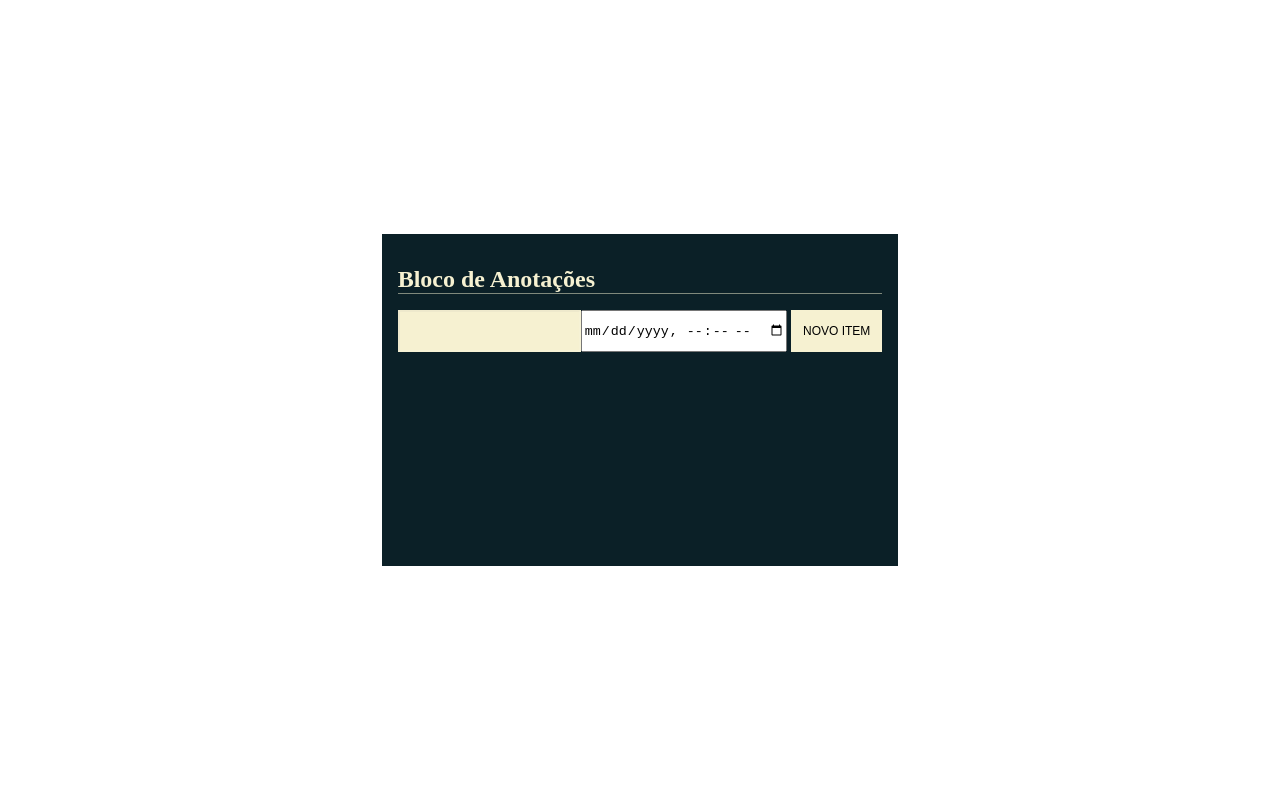
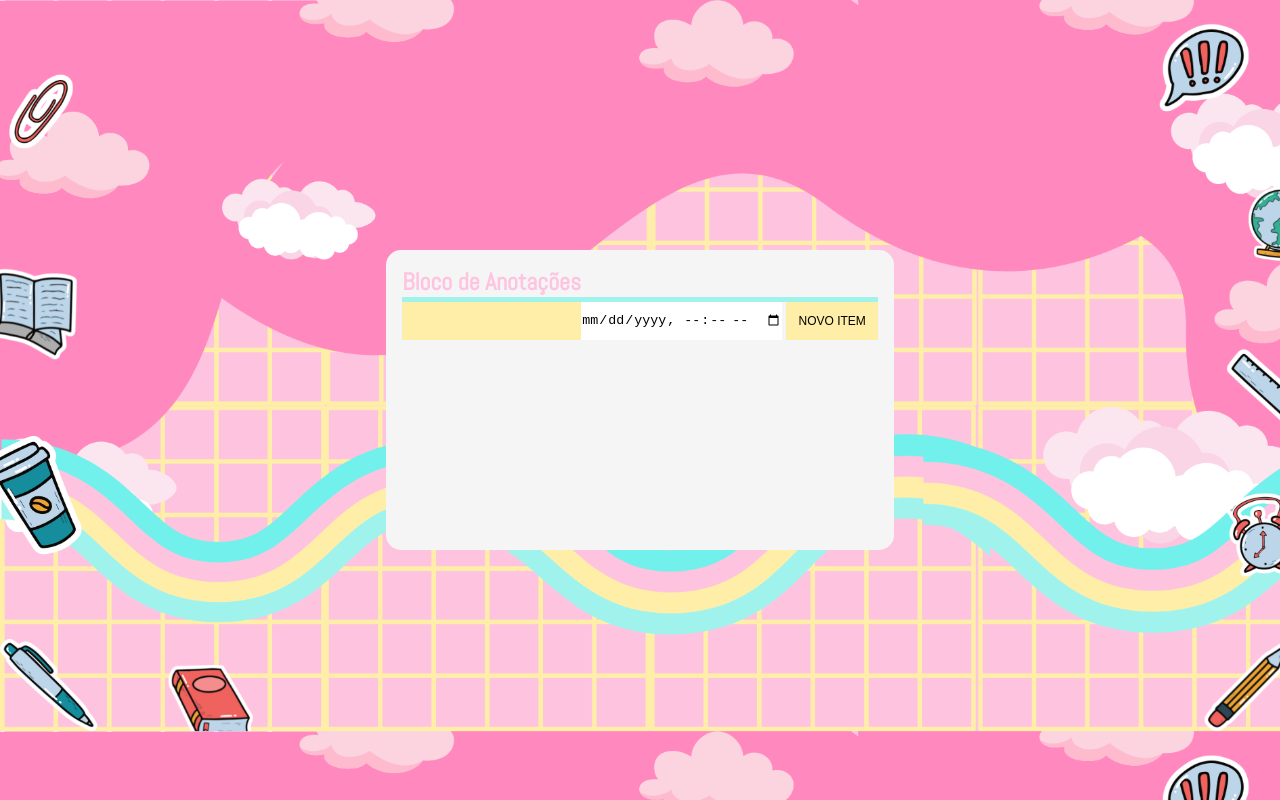
Before and after one commit to Kathleenfs/ProjetoBlocoDeAnotacao, a website with bundled scripts: page index.html in a window 1280 px wide. Built offline with nearby package versions, Linux system fonts and the light colour scheme; a web font is replaced by a local one.

Commit message:
CSS AJUSTADO

```diff
--- /dev/null
+++ b/assets/css/cores.css
@@ -0,0 +1,7 @@
+:root {
+    --rosa: #ff89bf;
+    --rosa-claro: #fec3df;
+    --amarelo: #ffeea8;
+    --azul: #72f0ec;
+    --azul-claro: #a0f3ed;
+}
--- /dev/null
+++ b/assets/css/reset.css
@@ -0,0 +1,14 @@
+@import url('https://fonts.googleapis.com/css2?family=Abel&display=swap');
+
+body {
+    font-family: 'Abel', sans-serif;
+}
+
+* {
+    margin: 0;
+    padding: 0;
+    box-sizing: border-box;
+    list-style: none;
+    border: none;
+
+}
--- a/assets/css/style.css
+++ b/assets/css/style.css
@@ -1,5 +1,6 @@
-body {
-  margin: 0;
+.interface {
+  background-image: url(../img/back.png);
+  background-size: 1300px, 300px;
 }
 
 .app {
@@ -10,19 +11,10 @@ body {
   min-height: 100vh;
 }
 
-.todo-list {
-  background-color: #0B2027;
-  font-family: "Space Mono", monospace;
-  padding: 1rem;
-  min-width: 400px;
-  min-height: 300px;
-}
-
 .title {
-  border-bottom: 1px solid rgba(246, 241, 209, 0.5);
+  border-bottom: 1px solid var(--amarelo);
   font-size: 1.5rem;
-  font-family: "BioRhyme", serif;
-  color: #F6F1D1;
+  color: var(--azul);
 }
 
 .form {
@@ -39,26 +31,23 @@ body {
 
 .form-input {
   outline: none;
-  background-color: #F6F1D1;
-  border-color: rgba(255, 255, 255, 0.1);
+  background-color: var(--amarelo);
+  border-color: var(--azul);
 }
 
 .form-button {
   border: 1px;
-  background: #F6F1D1;
+  background: var(--amarelo);
   text-transform: uppercase;
   cursor: pointer;
   margin-left: 0.25rem;
 }
 
 .form-button:hover {
-  color: #F6F1D1;
-  background: rgba(246, 241, 209, 0.1);
+  color: var(--amarelo);
+  background: #ff5d95;
 }
 
-body {
-  margin: 0;
-}
 
 .app {
   display: flex;
@@ -69,44 +58,48 @@ body {
 }
 
 .todo-list {
-  background-color: #0B2027;
-  font-family: "Space Mono", monospace;
+  background-color: #f5f5f5;
   padding: 1rem;
   min-width: 400px;
   min-height: 300px;
+  border-radius: 15px;
 }
 
 .title {
-  border-bottom: 1px solid rgba(246, 241, 209, 0.5);
+  border-bottom: 5px solid var(--azul-claro);
   font-size: 1.5rem;
-  font-family: "BioRhyme", serif;
-  color: #F6F1D1;
+  color: var(--rosa-claro);
 }
 
 .form {
   display: flex;
   justify-content: center;
 }
-.form-input, .form-button {
+
+.form-input,
+.form-button {
   border-radius: 0;
   padding: 0.75rem;
   font-size: 0.75rem;
 }
+
 .form-input {
   outline: none;
-  background-color: #F6F1D1;
-  border-color: rgba(255, 255, 255, 0.1);
+  background-color: var(--amarelo);
+  border-color: var(--azul);
 }
+
 .form-button {
   border: 1px;
-  background: #F6F1D1;
+  background: var(--amarelo);
   text-transform: uppercase;
   cursor: pointer;
   margin-left: 0.25rem;
 }
+
 .form-button:hover {
-  color: #F6F1D1;
-  background: rgba(246, 241, 209, 0.1);
+  color: var(--azul-claro);
+  background: var(--rosa);
 }
 
 .list {
@@ -116,26 +109,27 @@ body {
 }
 
 .task {
-  background-color: rgba(255, 255, 255, 0.1);
-  color: #F6F1D1;
+  background-color: var(--rosa-claro);
+  color: var(--amarelo);
   display: flex;
   justify-content: space-between;
   margin-bottom: 0.5rem;
   padding: 1rem 3rem;
 }
 
-.check-button, .delete-button {
-  background-color: #F6F1D1;
-  border: none;
-  box-shadow: 0 0 8px rgba(0, 0, 0, 0.1);
+.check-button,
+.delete-button {
+  background-color: white;
+  border: 1px solid var(--rosa);
+  box-shadow: 0 0 8px var(--rosa);
   outline: none;
   border-radius: 2px;
   cursor: pointer;
 }
 
 .task.done .check-button {
-  background-color: #46494C;
-  color: #F6F1D1;
+  background-color: #ff5d95;
+  color: var(--amarelo);
 }
 
 .check-icon {
@@ -156,7 +150,7 @@ body {
 }
 
 .content-data {
-  color: #F6F1D1;
+  color:var(--amarelo);
   display: flex;
   justify-content: flex-start;
   margin-bottom: 0.5rem;
--- a/componentes/deletaTarefa.js
+++ b/componentes/deletaTarefa.js
@@ -9,6 +9,7 @@ const deletarTarefa = (atualiza, id) => {
    const BotaoDeleta = (atualiza, id) => {
        const botaoDeleta = document.createElement('button')
 
+       botaoDeleta.classList.add('delete-button')
        botaoDeleta.innerText = 'deletar'
        botaoDeleta.addEventListener('click', ()=> deletarTarefa(atualiza, id))
 
--- a/index.html
+++ b/index.html
@@ -4,9 +4,9 @@
 <head>
   <meta charset="UTF-8">
   <meta name="viewport" content="width=device-width, initial-scale=1.0">
+  <link rel="stylesheet" href="./assets/css/reset.css">
   <link rel="stylesheet" href="./assets/css/style.css">
-  <link rel="stylesheet"
-    href="https://fonts.googleapis.com/css2?family=BioRhyme&amp;family=Space+Mono&amp;display=swap">
+  <link rel="stylesheet" href="./assets/css/cores.css">
   <link rel="stylesheet" href="https://fonts.googleapis.com/icon?family=Material+Icons">
 
   <script defer type="module" src="main.js"></script>
@@ -15,6 +15,7 @@
 </head>
 
 <body>
+  <div class="interface">
     <div class="app">
       <div class="todo-list">
         <h1 class="title">
@@ -32,6 +33,7 @@
         </ul>
       </div>
     </div>
+  </div>
   <script src="https://cdnjs.cloudflare.com/ajax/libs/moment.js/2.29.1/moment.min.js"
     integrity="sha512-qTXRIMyZIFb8iQcfjXWCO8+M5Tbc38Qi5WzdPOYZHIlZpzBHG3L3by84BBBOiRGiEb7KKtAOAs5qYdUiZiQNNQ=="
     crossorigin="anonymous" referrerpolicy="no-referrer">
```
Also changed, not shown: assets/img/back.png (added). Lines whose indentation alone changed are shown as unchanged.
